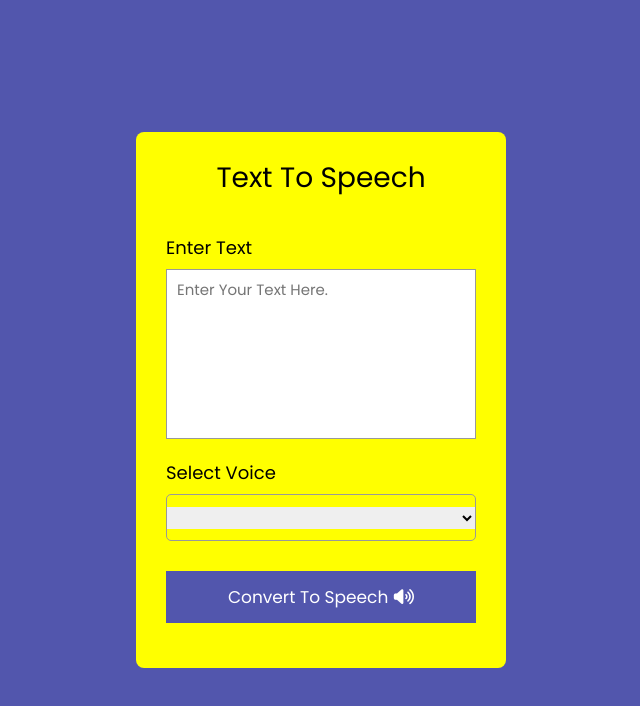
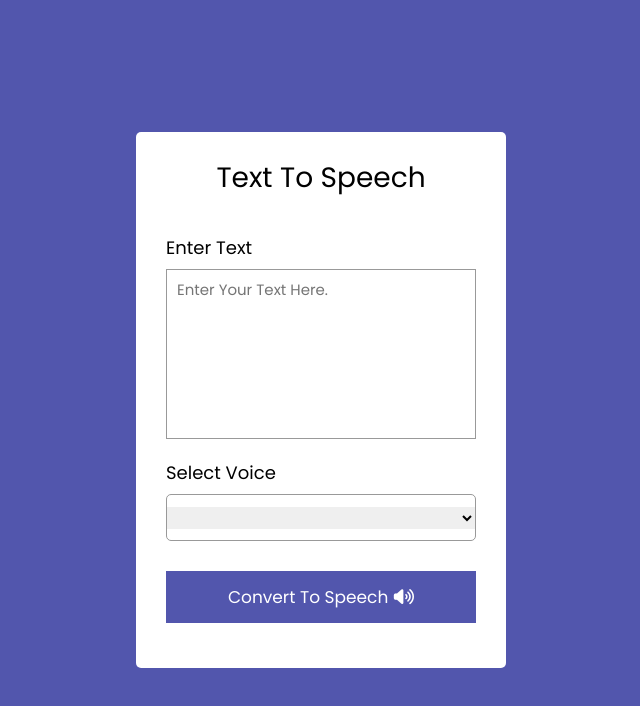
Before and after one commit to Malik825/textToSpeechPro, a plain HTML site: page index.html in a window 1280 px wide. Shown: the whole page, without its empty margins (319-959 px from the left). Drawn offline with Linux system fonts and the light colour scheme.

Commit message:
Update textToSpeech.css

```diff
--- a/css/textToSpeech.css
+++ b/css/textToSpeech.css
@@ -22,9 +22,9 @@ body {
 }
 
 .wrapper {
-    background: #ff0;
+    background: #fff;
     width: 370px;
-    border-radius: 8px;
+    border-radius: 5px;
     padding: 25px 30px;
 }
 
@@ -101,7 +101,6 @@ form button {
 .wrapper {
     background: #fff;
     width: 90%;
-    background: #f00;
     border-radius: 8px;
     padding: 25px 30px;
 }
```
